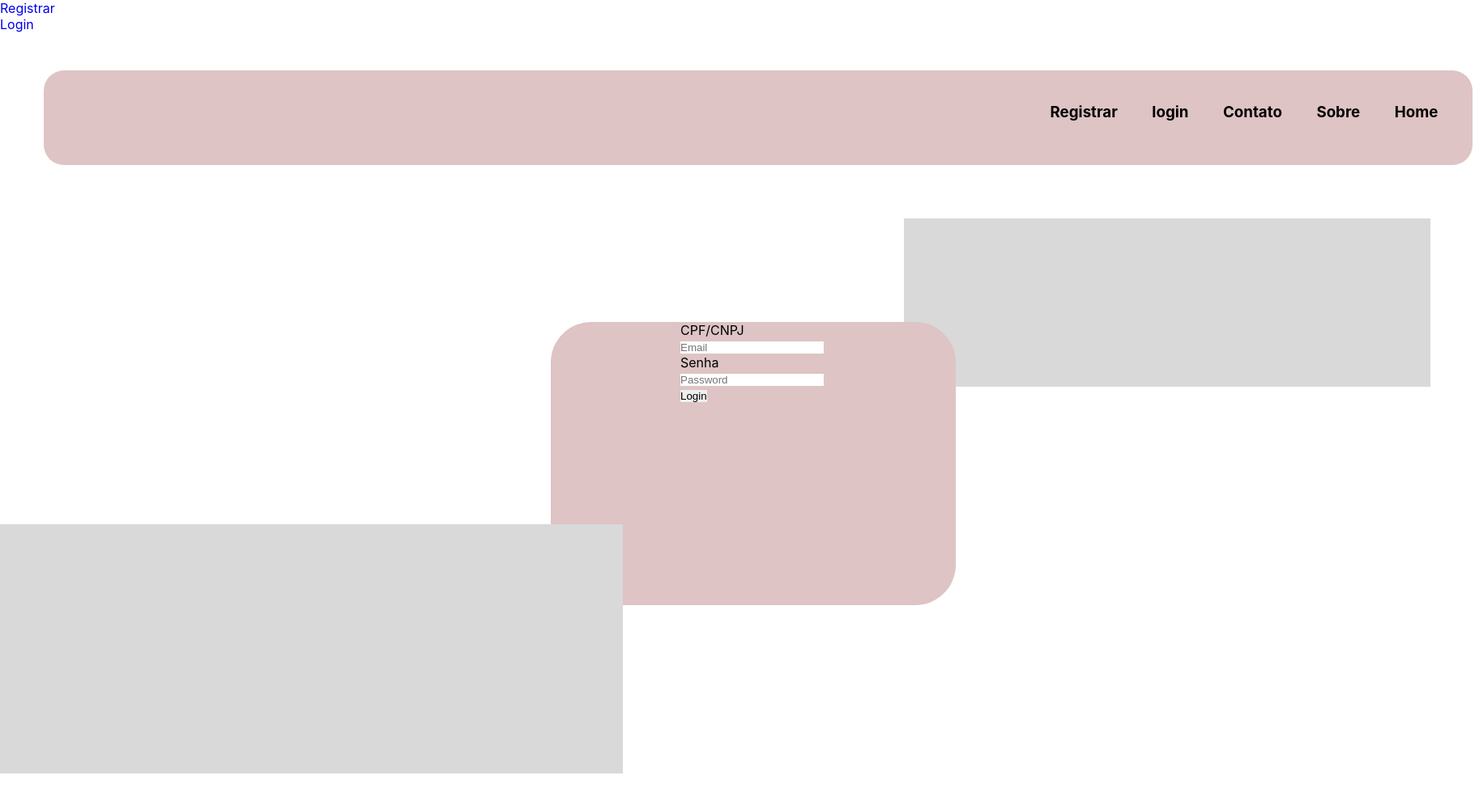
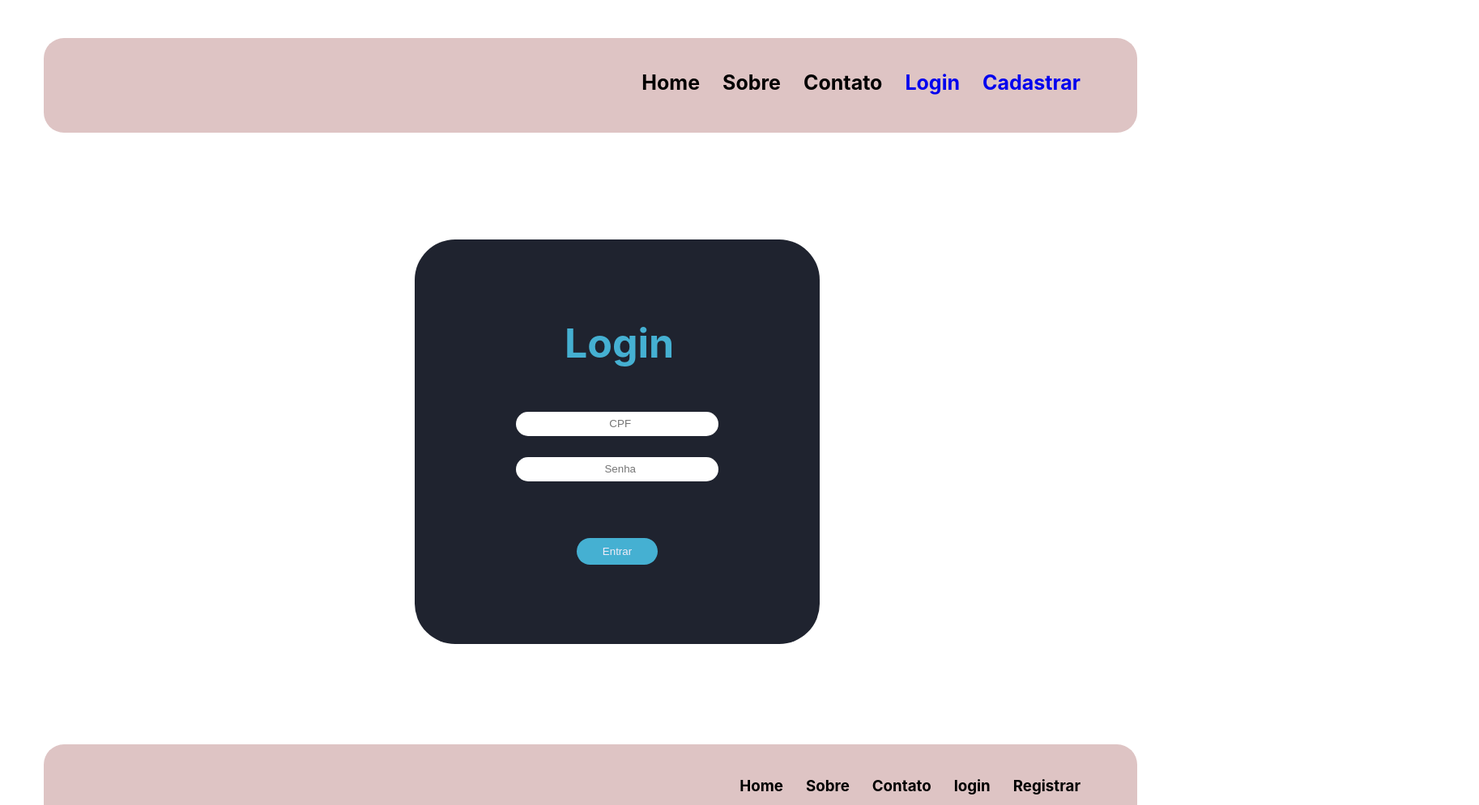
Before and after one commit to urnzz/webapp-eleos, a React (Create React App) app in the folder frontend/: page /login in a window 1280 px wide. Shown: the top 995 px of the page at 81% size, 1826 px wide, since content can reach past the window. Built offline with nearby package versions, Linux system fonts and the light colour scheme.

Commit message:
CSS login

```diff
--- a/frontend/src/App.js
+++ b/frontend/src/App.js
@@ -2,6 +2,8 @@ import React from 'react';
 import { BrowserRouter as Router, Route, Link, Routes } from 'react-router-dom';
 import Register from './pages/Register';
 import Login from './pages/Login';
+import './pages/login.css';
+import './pages/Menu.css';
 
 
 function App() {
@@ -10,13 +12,30 @@ function App() {
       <div>
         {/* Navegação */}
         <nav>
-          <ul>
-            <li>
-              <Link to="/register">Registrar</Link></li>
-              <li>  <Link to="/login">Login</Link>
-            </li>
+         <div class="menu">
+          <div class="menu-esquerdar">
+            <div class="imagem-menu">
+              <img src=''></img>
+            </div>
+
+          </div>
+
+
+          <div class="menu-direita">
+
+              <h3 class="menu-texto">Home</h3>
+
+              <h3 class="menu-texto">Sobre</h3>
+
+              <h3 class="menu-texto">Contato</h3>
+
+              <h3 class="menu-texto"><Link to="/login">Login</Link></h3>
+
+              <h3 class="menu-texto"><Link to="/register">Cadastrar</Link></h3>
             {/* Você pode adicionar outros links de navegação aqui */}
-          </ul>
+
+          </div>
+          </div>
         </nav>
 
         {/* Definição das Rotas */}
--- a/frontend/src/components/RegisterForm.js
+++ b/frontend/src/components/RegisterForm.js
@@ -1,4 +1,5 @@
 import React, { useState } from 'react';
+import '../pages/Menu.css'
 
 function RegisterForm({ onRegister }) {
   const [formData, setFormData] = useState({
@@ -62,6 +63,7 @@ function RegisterForm({ onRegister }) {
       <br />
 
       <label>
+
         Username:
         <input
           type="text"
--- /dev/null
+++ b/frontend/src/components/cadastro.css
@@ -0,0 +1,23 @@
+@import url('https://fonts.googleapis.com/css2?family=Roboto:wght@100;300;400;500&display=swap');
+
+* {
+    margin: 0;
+    padding: 0;
+    outline: 0;
+    appearance: 0;
+    border: 0;
+    text-decoration: none;
+    gap:0;
+
+}
+
+.menu-cadastro{
+    display: flex;
+    width:769px ;
+    height: 842px;
+    border-radius: 50px;
+    box-shadow: 0px 10px 23px 0px rgba(0,0,0,0.25);
+    background-color: #fff;
+    margin-left: 360px;
+    float: center;
+}
--- a/frontend/src/pages/Login.js
+++ b/frontend/src/pages/Login.js
@@ -1,6 +1,7 @@
 import React, { useState } from 'react';
 import axios from 'axios';
 import './login.css';
+import './Menu.css';
 function Login() {
     const [email, setEmail] = useState('');
     const [password, setPassword] = useState('');
@@ -30,50 +31,33 @@ function Login() {
 
     return (
         <div>
-        <div class="menu">
-             <div class="menu-esquerda">
 
-             </div>
-
-             <div class="menu-direita">
-
-                     <h3 class="menu-texto">Home</h3>
-
-                     <h3 class="menu-texto">Sobre</h3>
-
-                     <h3 class="menu-texto">Contato</h3>
-
-                     <h3 class="menu-texto">login</h3>
-
-                     <h3 class="menu-texto">Registrar</h3>
-
-             </div>
-
-         </div>
              <div class="fundo">
 
              </div>
+         <div class="login-prestador">
+             {error && <p style={{ color: 'red' }}>{error}</p>}
 
-
-         <div class="login">
-             {error && <p style={{ color: 'red' }}>{error}</p>}
              <form>
+             <h1 class="titulo-login"> Login</h1>
                 <div class="items">
 
-                     <label class="login-cpf">CPF/CNPJ</label><p></p> <input
+                      <input
+                         class="login-caixa"
                          type="email"
-                         placeholder="Email"
+                         placeholder="  CPF"
                          value={email}
                          onChange={e => setEmail(e.target.value)}
                      /><br></br>
 
-                     <label class="senha">Senha</label><p></p><input
+                     <input
+                         class="login-caixa1"
                          type="password"
-                         placeholder="Password"
+                         placeholder="  Senha"
                          value={password}
                          onChange={e => setPassword(e.target.value)}
                      /><br></br>
-                      <button onClick={handleLogin}>Login</button>
+                      <button class="login-botao" onClick={handleLogin}>Entrar</button>
                 </div>
              </form>
          </div>
@@ -85,6 +69,7 @@ function Login() {
 
              </div>
              <div class="footer-direita">
+
                      <h3 class="footer-texto">Home</h3>
 
                      <h3 class="footer-texto">Sobre</h3>
--- /dev/null
+++ b/frontend/src/pages/Menu.css
@@ -0,0 +1,56 @@
+.menu{
+    width: 1350px;
+    height: 117px;
+    border-radius: 25px;
+    background: #DEC4C4;
+    margin-top: 47px;
+
+
+    margin-left: 54px;
+
+}
+
+.menu .menu-direita{
+    display: flex;
+    float:right;
+    justify-content: space-around;
+    margin-right: 70px;
+    gap:28px;
+
+
+}
+
+.menu .menu-direita .menu-texto{
+    margin-top: 20px;
+    gap:10px;
+    font-size: 25px;
+
+}
+
+.menu .menu-esquerda .imagem-menu{
+    margin-top: 31px;
+    margin-left: 61px;
+}
+.rodape-footer{
+    width: 1350px;
+    height: 100px;
+    border-radius: 25px;
+    background: #DEC4C4;
+    margin-top: 124px;
+    margin-left: 54px;
+
+}
+
+.rodape-footer .footer-direita{
+    display: flex;
+    float:right;
+    justify-content: space-around;
+    gap:28px;
+    margin-right:70px;
+
+
+}
+
+.rodape-footer .footer-direita .footer-texto{
+    margin-top: 40px;
+}
--- a/frontend/src/pages/Register.js
+++ b/frontend/src/pages/Register.js
@@ -23,7 +23,7 @@ function Register() {
 
   return (
     <div>
-      <h2>Register</h2>
+
       <RegisterForm onRegister={handleRegister} />
     </div>
   );
--- a/frontend/src/pages/login.css
+++ b/frontend/src/pages/login.css
@@ -7,89 +7,75 @@
     appearance: 0;
     border: 0;
     text-decoration: none;
-
-}
-.menu{
-    width: 1764px;
-    height: 117px;
-    border-radius: 25px;
-    background: #DEC4C4;
-    margin-top: 47px;
-    margin-left: 54px;
+    gap:0;
 
 }
 
-.menu .menu-direita{
+
+.login-prestador{
     display: flex;
-    flex-direction: row-reverse;
-    justify-content: space-evenly;
-    margin-left: 1200px;
-
+    margin-top: 132px;
+    margin-left: 512px;
+    margin-right: 531px;
+    background: #1F232F;
+    width: 500px;
+    height: 500px;
+    align-items: center;
+    border-radius: 3.125rem;
 
 }
 
-.menu .menu-direita .menu-texto{
-    margin-top: 40px;
-}
-
-.login{
-    display: block;
-    margin-top: -160px;
-    margin-left: 680px;
-    background: #DEC4C4;
-    width: 500px;
-    height: 350px;
-    flex-shrink: 0;
-    border-radius: 3.125rem;
-
-
+.login-prestador .titulo-login{
+ margin-left: 185px;
+ font-size:50px;
+ color:#45B0D2;
 
 }
 
-.login .login-cpf{
+.login-prestador .login-cpf{
     align-items: center;
 }
 
-.login .items{
-    margin-left: 160px;
-    margin-top: 80px;
+.login-prestador .items{
+    margin-left: 125px;
+    margin-top: 50px;
+    font-size:25px;
+    float: center;
 }
 
-.rodape-footer{
-    width: 1801px;
-    height: 100px;
-    border-radius: 25px;
-    background: #DEC4C4;
-    margin-top: 124px;
-    margin-left: 25px;
+.login-prestador .items .login-caixa1{
+    width: 250px;
+    height: 30px;
+    text-align: center;
+    border-radius: 50px;
+    margin-top: 26px;
+    color:#000;
+}
+
+.login-prestador .items .login-caixa{
+    width: 250px;
+    height: 30px;
+    text-align: center;
+    border-radius: 50px;
+    color:#000;
 
 }
 
-.rodape-footer .footer-direita{
-    display: flex;
-    flex-direction: row-reverse;
-    justify-content: space-evenly;
-    margin-left: 1200px;
-
+.login-prestador .items .login-botao{
+    margin-top: 70px;
+    float: center;
+    margin-left: 75px;
+    width: 100px;
+    height: 33px;
+    border-radius: 50px;
+    background-color: #45B0D2;
+    color: #F2ECF8;
 }
 
-.rodape-footer .footer-direita .footer-texto{
-    margin-top: 40px;
-}
+.fundo24{
+    background:#D9D9D9;
+    width:450px;
+    height: 308px;
 
-.fundo{
-  display: flex;
-  background:#D9D9D9;
-  width:650px;
-  height: 208px;
-  margin-top: 66px;
-  margin-left: 1116px;
-}
-
-.fundo2{
-    background:#D9D9D9;
-    width:769px;
-    height: 308px;
-    margin-top: -100px;
 
   }
```
